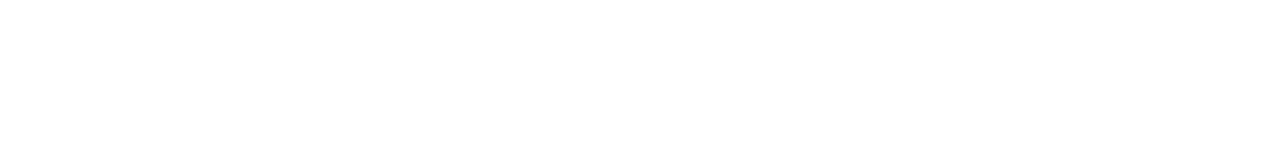
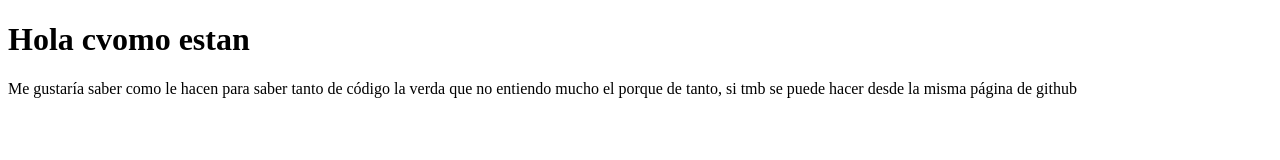
Before and after one commit to cafesit8/g8, a plain HTML site: page Rama2.html in a window 1280 px wide. Drawn offline with Linux system fonts and the light colour scheme.

Commit message:
Se añade Rama2.html

```diff
--- a/Rama2.html
+++ b/Rama2.html
@@ -7,6 +7,15 @@
     <title>Document</title>
 </head>
 <body>
+    <div class="p1">
+        <h1>Hola cvomo estan</h1>
+        <p>Me gustaría saber como le hacen para saber tanto de código
+        la verda que no entiendo mucho el porque de tanto, si
+        tmb se puede hacer desde la misma página de github
+        </p>
+    </div>
+    <div class="p2">
 
+    </div>
 </body>
 </html>
```
